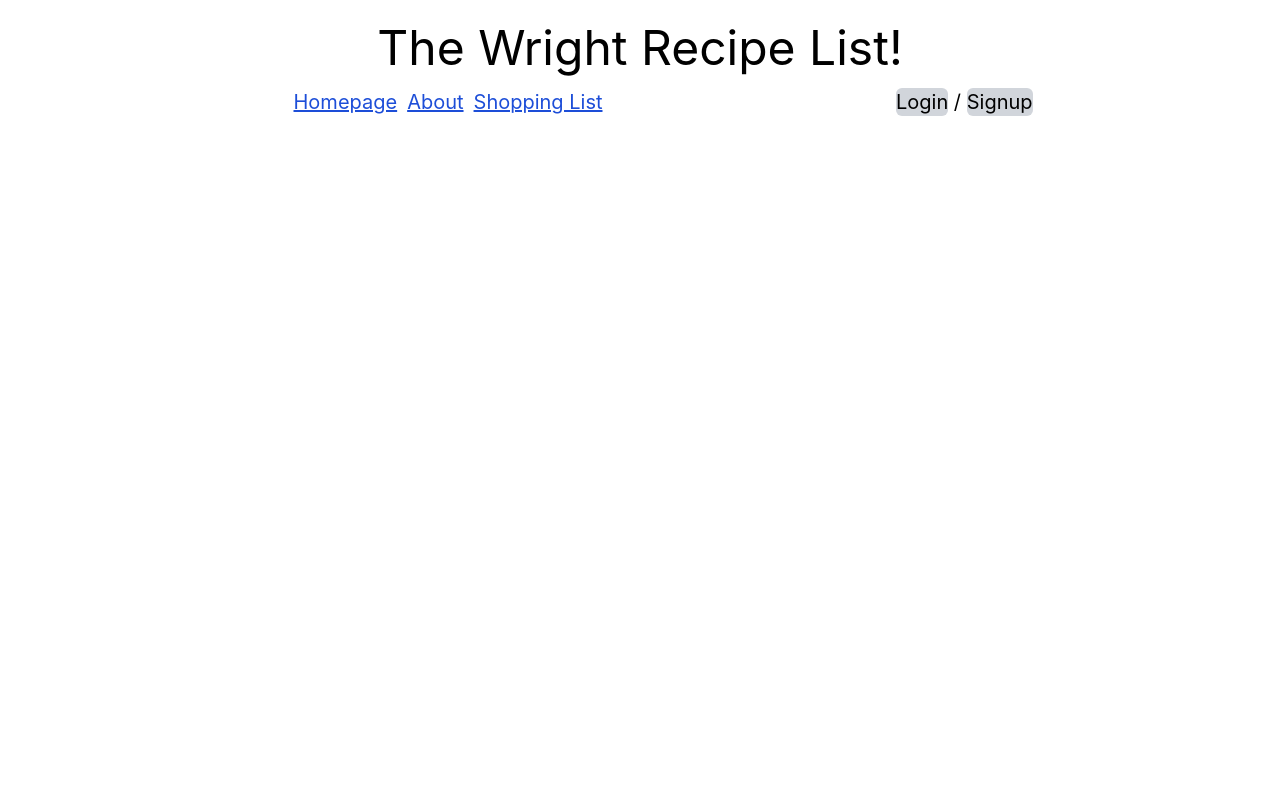
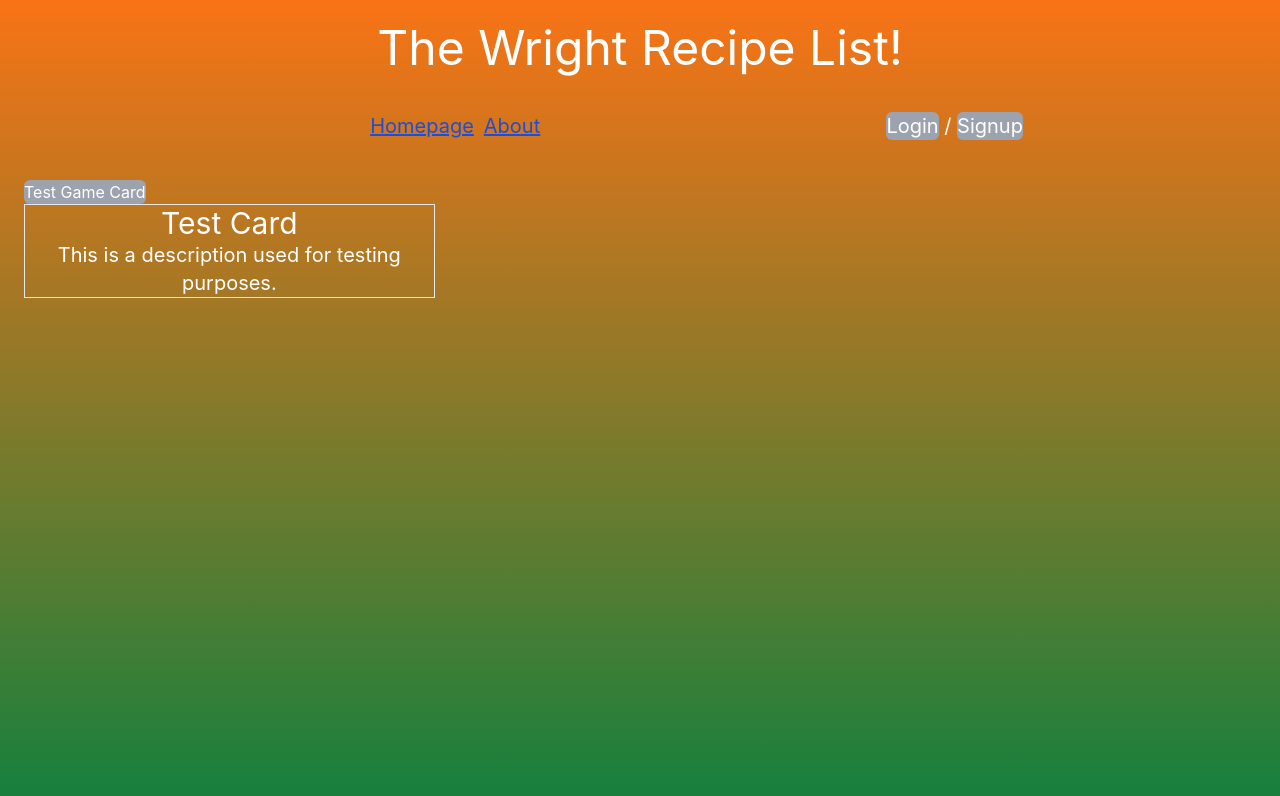
Before and after one commit to matthew-wright9630/recipe-website, a React (Vite) app: page / in a window 1280 px wide. Shown: the top 796 px of the page. Built offline with nearby package versions, Linux system fonts and the light colour scheme.

Commit message:
Update header, add RecipeCard and RecipeList components

```diff
--- a/src/components/App/App.tsx
+++ b/src/components/App/App.tsx
@@ -4,7 +4,7 @@ import "./App.css";
 
 function App() {
   return (
-    <div className="mx-auto my-6">
+    <div className="min-h-screen mx-auto bg-gradient-to-b from-orange-500 to-green-700 p-6 text-white">
       <Header />
       <Main />
     </div>
--- a/src/components/Header/Header.tsx
+++ b/src/components/Header/Header.tsx
@@ -4,7 +4,7 @@ function Header() {
       <h1 className="text-5xl dark:bg-slate-800 dark:shadow-none">
         The Wright Recipe List!
       </h1>
-      <div className="w-[100%] my-4 flex items-center text-xl">
+      <div className="w-[100%] my-10 flex items-center text-xl">
         <nav className="w-[70%] flex justify-center gap-2.5 ">
           <ul className="cursor-pointer transition-all underline duration-500 text-blue-700 hover:text-blue-400">
             Homepage
@@ -12,16 +12,16 @@ function Header() {
           <ul className="cursor-pointer transition-all underline duration-500 text-blue-700 hover:text-blue-400">
             About
           </ul>
-          <ul className="cursor-pointer transition-all underline duration-500 text-blue-700 hover:text-blue-400">
+          {/* <ul className="cursor-pointer transition-all underline duration-500 text-blue-700 hover:text-blue-400">
             Shopping List
-          </ul>
+          </ul> */}
         </nav>
         <div className="w-[30%] ml-auto">
-          <button className="rounded-md bg-gray-300 transition-all duration-500 hover:bg-gray-500">
+          <button className="rounded-md bg-gray-400 transition-all duration-500 hover:bg-gray-600">
             Login
           </button>{" "}
           /{" "}
-          <button className="rounded-md bg-gray-300 transition-all duration-500 hover:bg-gray-500">
+          <button className="rounded-md bg-gray-400 transition-all duration-500 hover:bg-gray-600">
             Signup
           </button>
         </div>
--- a/src/components/Main/Main.tsx
+++ b/src/components/Main/Main.tsx
@@ -1,10 +1,45 @@
 import { useState } from "react";
+import RecipeCard from "../RecipeCard/RecipeCard";
 
 function Main() {
-  const [count, setCount] = useState(0);
+  // const [count, setCount] = useState(0);
+  const [recipeCards, setRecipeCards] = useState([
+    {
+      name: "Test Card",
+      description: "This is a description used for testing purposes.",
+    },
+  ]);
+
+  function addRecipe() {
+    setRecipeCards([
+      { name: "test", description: "New Test" },
+      { name: "Second Test", description: "This is the second card." },
+      {
+        name: "test",
+        description: "This is a description used for testing purposes.",
+      },
+    ]);
+  }
 
   return (
-    <div className="main">
+    <div className="">
+      <button
+        className="rounded-md bg-gray-400 transition-all duration-500 hover:bg-gray-600"
+        onClick={addRecipe}
+      >
+        Test Game Card
+      </button>
+      <div className="grid grid-cols-3">
+        {recipeCards?.map((card) => {
+          return (
+            <RecipeCard
+              name={card.name}
+              shortDescription={card.description}
+              key={recipeCards.indexOf(card)}
+            />
+          );
+        })}
+      </div>
     </div>
   );
 }
--- /dev/null
+++ b/src/components/RecipeCard/RecipeCard.tsx
@@ -0,0 +1,24 @@
+//This will have a name, a short description, an image, and a full description.
+type recipeCardsProps = {
+  name: string;
+  shortDescription: string;
+  image?: string;
+  fullDescription?: string;
+};
+
+function RecipeCard({
+  name,
+  shortDescription,
+  image,
+  fullDescription,
+}: recipeCardsProps) {
+  return (
+    <div className="border">
+      <h3 className="text-3xl text-center">{name}</h3>
+      <p className="text-xl text-center">{shortDescription}</p>
+      {image ? <img src={image} alt={name} /> : ""}
+    </div>
+  );
+}
+
+export default RecipeCard;
--- /dev/null
+++ b/src/components/RecipeList/RecipeList.tsx
@@ -0,0 +1,5 @@
+function RecipeList() {
+    return;
+}
+
+export default RecipeList;
```
Also changed, not shown: src/components/Main/Main.css (deleted).
